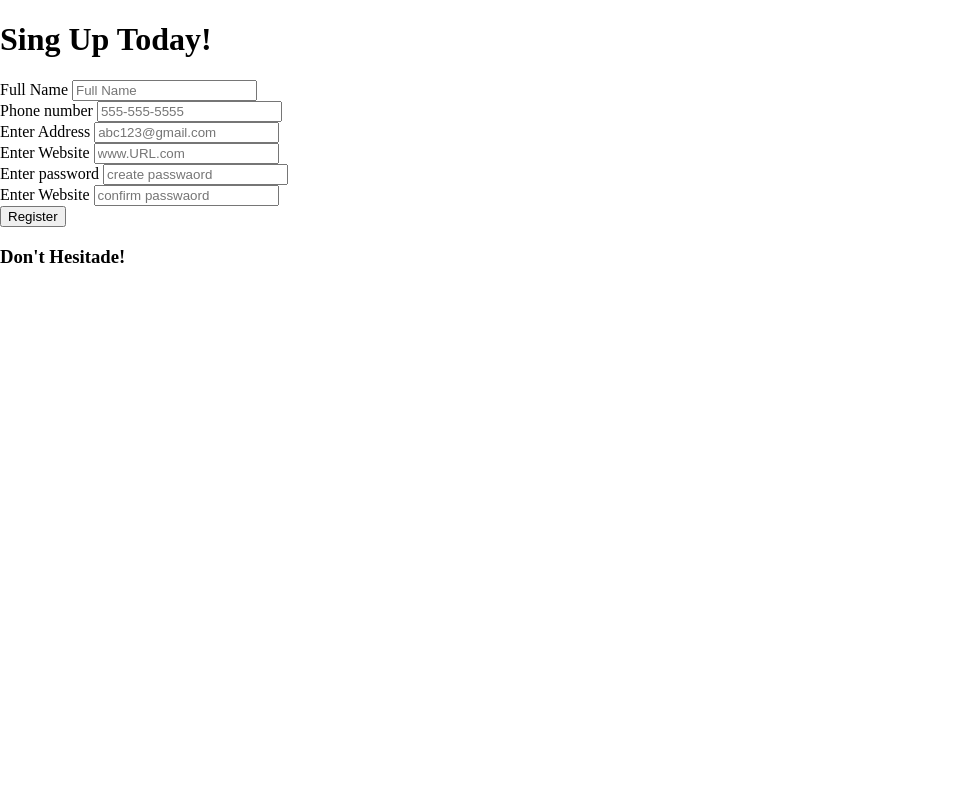
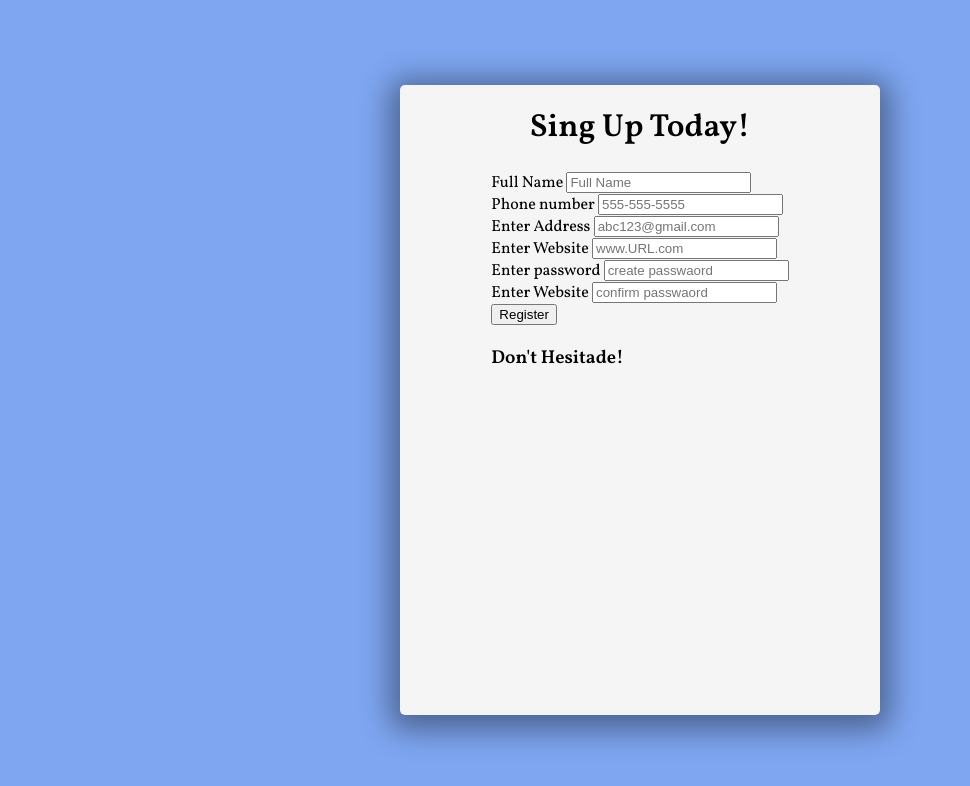
Before and after one commit to ANKITA-web34/From-Validator, a plain HTML site: page index.html in a window 1280 px wide. Shown: the whole page, without its empty margins (0-970 px from the left). Drawn offline with Linux system fonts and the light colour scheme.

Commit message:
css style(body, container), aaded font

```diff
--- a/index.html
+++ b/index.html
@@ -1,12 +1,15 @@
 <!DOCTYPE html>
 <html lang="en">
   <head>
-    <meta charset="UTF-8">
-    <meta name="viewport" content="width=device-width, initial-scale=1.0">
+    <meta charset="UTF-8" />
+    <meta name="viewport" content="width=device-width, initial-scale=1.0" />
     <title>From Validator</title>
-    <link rel="icon" type="image/png" href="favicon.png">
-    <link rel="stylesheet" href="https://cdnjs.cloudflare.com/ajax/libs/font-awesome/5.10.2/css/all.min.css"/>
-    <link rel="stylesheet" href="style.css">
+    <link rel="icon" type="image/png" href="favicon.png" />
+    <link
+      rel="stylesheet"
+      href="https://cdnjs.cloudflare.com/ajax/libs/font-awesome/5.10.2/css/all.min.css"
+    />
+    <link rel="stylesheet" href="style.css" />
   </head>
   <body>
     <div class="conatiner">
@@ -15,40 +18,47 @@
       <form id="form">
         <div class="form-group">
           <label for="name">Full Name</label>
-            <input type="text" id="name" placeholder="Full Name">
+          <input type="text" id="name" placeholder="Full Name" />
         </div>
         <!--Phone number-->
         <div class="from-group">
           <label for="phone">Phone number</label>
-            <input type="tel" id="phone" placeholder="555-555-5555">
+          <input type="tel" id="phone" placeholder="555-555-5555" />
         </div>
         <!--Eamil-->
         <div class="from-group">
           <label for="email">Enter Address</label>
-            <input type="email" id="email" placeholder="abc123@gmail.com">
+          <input type="email" id="email" placeholder="abc123@gmail.com" />
         </div>
         <!--Website Url-->
         <div class="from-group">
           <label for="Website">Enter Website</label>
-            <input type="url" id="Website" placeholder="www.URL.com">
+          <input type="url" id="Website" placeholder="www.URL.com" />
         </div>
         <!--password-->
         <div class="from-group">
           <label for="password1">Enter password</label>
-            <input type="password" id="password1" placeholder="create passwaord">
+          <input
+            type="password"
+            id="password1"
+            placeholder="create passwaord"
+          />
         </div>
         <!--confirm password-->
         <div class="from-group">
           <label for="password2">Enter Website</label>
-            <input type="password" id="password2" placeholder= "confirm passwaord">
+          <input
+            type="password"
+            id="password2"
+            placeholder="confirm passwaord"
+          />
         </div>
         <button type="submit">Register</button>
-    </div>
-</form>
         <div class="message-container">
           <h3 id="message">Don't Hesitade!</h3>
         </div>
-
+      </form>
+    </div>
 
     <!-- Script -->
     <script src="script.js"></script>
--- a/style.css
+++ b/style.css
@@ -1,3 +1,4 @@
+@import url('https://fonts.googleapis.com/css2?family=Vollkorn:wght@400;600&display=swap');
 
 html {
   box-sizing: border-box;
@@ -6,4 +7,21 @@ html {
 body {
   margin: 0;
   min-height: 100vh;
+  font-family: Vollkorn, 'sans-serif';
+  /* letter-spacing: 1.5px; */
+  display: flex;
+  justify-content: center;
+  align-items: center;
+  background: #7ea6f1;
 }
+
+.conatiner {
+  width: 480px;
+  height: 630px;
+  background: whitesmoke;
+  display: flex;
+  flex-direction: column;
+  align-items: center;
+  border-radius: 5px;
+  box-shadow: 0 5px 30px 10px rgba(0, 0, 0, 0.4);
+}
```
Lines whose indentation alone changed are shown as unchanged.
